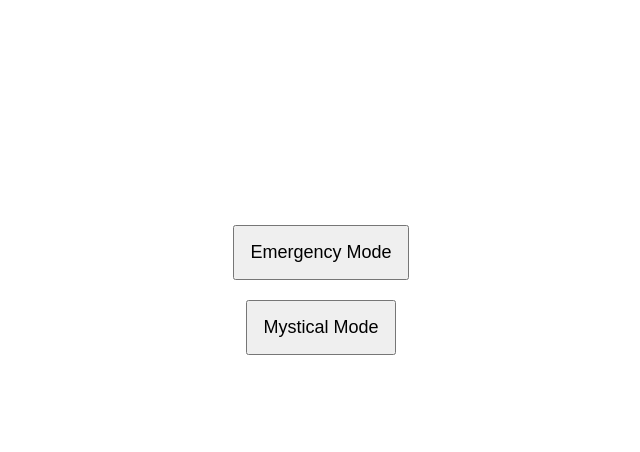
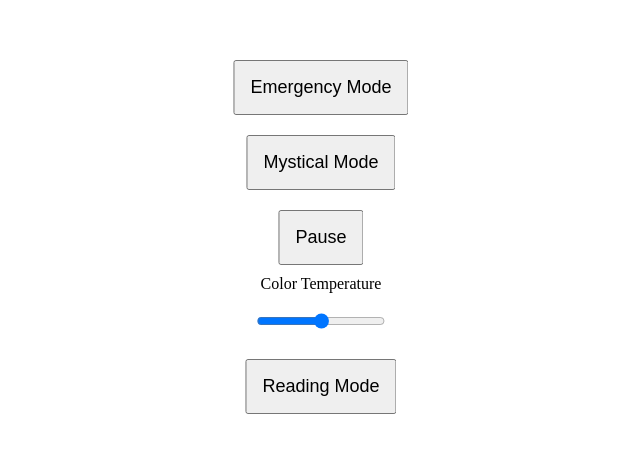
Before and after one commit to jonnychn/flare, a plain HTML site: page index.html in a window 1280 px wide. Shown: the part 110-562 px from the top of the page, without its empty margins (319-959 px from the left). Drawn offline with Linux system fonts and the light colour scheme.

Commit message:
Update index.html
Moved the buttons up, added a "Pause" button to stop the effects, included a color temperature slider, and added a "Reading Mode" button for adjustable lighting

```diff
--- a/index.html
+++ b/index.html
@@ -3,7 +3,7 @@
 <head>
     <meta charset="UTF-8">
     <meta name="viewport" content="width=device-width, initial-scale=1.0">
-    <title>Emergency & Mystical Light App</title>
+    <title>Aurora Alert</title>
     <style>
         body, html {
             margin: 0;
@@ -13,11 +13,13 @@
             overflow: hidden;
         }
         .container {
+            position: absolute;
+            top: 20%;
+            left: 50%;
+            transform: translateX(-50%);
             display: flex;
             flex-direction: column;
             align-items: center;
-            justify-content: center;
-            height: 100%;
         }
         button {
             padding: 15px;
@@ -25,12 +27,19 @@
             font-size: 18px;
             cursor: pointer;
         }
+        input[type="range"] {
+            margin: 20px;
+        }
     </style>
 </head>
 <body>
     <div class="container">
         <button onclick="startEmergencyMode()">Emergency Mode</button>
         <button onclick="startMysticalMode()">Mystical Mode</button>
+        <button onclick="pauseEffect()">Pause</button>
+        <label for="colorTemp">Color Temperature</label>
+        <input type="range" id="colorTemp" min="2000" max="8000" step="100" onchange="changeColorTemperature()">
+        <button onclick="startReadingMode()">Reading Mode</button>
     </div>
 
     <script>
@@ -63,6 +72,29 @@
             document.body.style.backgroundColor = randomColor;
             intervalId = setTimeout(changeToMystical, 2000); // Change color every 2 seconds
         }
+
+        function pauseEffect() {
+            clearInterval(intervalId);
+        }
+
+        function changeColorTemperature() {
+            const colorTemp = document.getElementById('colorTemp').value;
+            let color;
+            if (colorTemp <= 3000) {
+                color = `rgb(255, ${Math.floor(140 + (colorTemp - 2000) / 1000 * 115)}, 100)`;
+            } else if (colorTemp <= 5000) {
+                color = `rgb(255, 240, ${Math.floor(255 - (colorTemp - 3000) / 2000 * 155)})`;
+            } else {
+                color = `rgb(${Math.floor(255 - (colorTemp - 5000) / 3000 * 55)}, 255, 255)`;
+            }
+            document.body.style.backgroundColor = color;
+        }
+
+        function startReadingMode() {
+            clearInterval(intervalId);
+            document.body.style.transition = 'background-color 1s ease';
+            document.body.style.backgroundColor = 'rgba(255, 244, 229, 1)'; // Warm light for reading
+        }
     </script>
 </body>
 </html>
```
